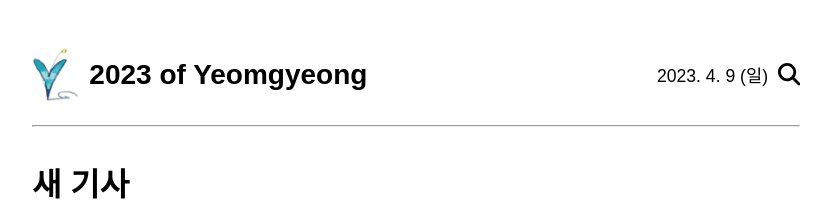
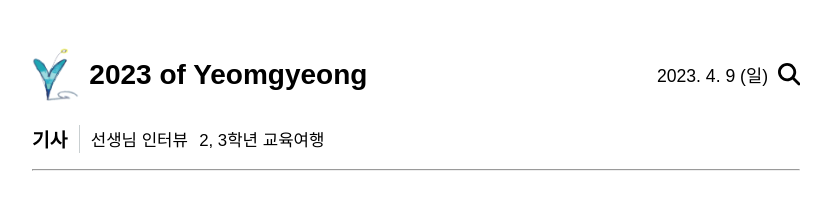
Before and after one commit to ymgng-reporter/2023-Yeomgyeong-Reporters-Homepage, a Next.js app: page / in a window 1280 px wide. Shown: the top 210 px of the page, without its empty margins (224-1055 px from the left). Built offline with nearby package versions, Linux system fonts and the light colour scheme; a web font is replaced by a local one.

Commit message:
2023.06.16 임시 커밋

```diff
--- a/app/globals.css
+++ b/app/globals.css
@@ -30,12 +30,17 @@ a {
   color: black;
 }
 
+.headerMain {
+  width: 100%;
+  margin-top: 6vh;
+}
+
 .navbar {
   display: flex;
   align-items: center;
   width: 100%;
-  margin-top: 6vh;
-  padding-bottom: 3vh;
+  margin-top: 3vh;
+  margin-bottom: 2vh;
 }
 
 .logoImage {
@@ -62,6 +67,21 @@ a {
   font-size: 1.4rem;
   text-align: right;
   margin-left: auto;
+  vertical-align: middle;
+}
+
+.headerLeft {
+  font-size: 1.2rem;
+  font-weight: bold;
+  padding-right: 0.875vw;
+  border-right: solid thin #c9cfd1;
+  margin-right: 0.875vw;
+}
+
+.reportsCategory {
+  font-size: 1.05rem;
+  padding-right: 0.875vw;
+  cursor: pointer;
 }
 
 .headerDivider,
@@ -75,7 +95,7 @@ a {
   margin-bottom: 5vh;
 }
 
-.reportsCategory {
+.newReports {
   margin-bottom: 1vh;
 }
 
--- a/app/header.tsx
+++ b/app/header.tsx
@@ -13,7 +13,7 @@ export default function Header() {
   const dayOfWeek = date.getDay();
   const day = ["일", "월", "화", "수", "목", "금", "토"];
   return (
-    <main>
+    <main className="headerMain">
       <header className="navbar">
         <Link
           href="/"
@@ -37,6 +37,19 @@ export default function Header() {
           <FontAwesomeIcon icon={faSearch} className="searchIcon" />
         </div>
       </header>
+      <header className="navbar">
+        <div className="headerLeft">
+          <span className="reportsIntro">기사</span>
+        </div>
+        <div className="reportsCategories">
+          <span id="interviewsWithTeachers" className="reportsCategory">
+            선생님 인터뷰
+          </span>
+          <span id="educationalTravel" className="reportsCategory">
+            2, 3학년 교육여행
+          </span>
+        </div>
+      </header>
       <hr className="headerDivider" />
     </main>
   );
--- a/app/page.tsx
+++ b/app/page.tsx
@@ -5,7 +5,7 @@ import { faSearch } from "@fortawesome/free-solid-svg-icons";
 import Link from "next/link";
 
 export default function Home() {
-  let reports = [
+  let newReports = [
     {
       title: "염경중학교 학생기자단(구 소식지반), 동아리 개편",
       hashtags: ["#염경중학교", "#2023년", "#학생기자단"],
@@ -34,9 +34,9 @@ export default function Home() {
   return (
     <main>
       <div className="container">
-        <h1 className="reportsCategory">새 기사</h1>
+        <h1 className="newReports">새 기사</h1>
         <div className="reports">
-          {reports.map((report, i) => {
+          {newReports.map((report, i) => {
             return (
               <div className="report" key={i}>
                 <div className="reportThumbnail">
```
